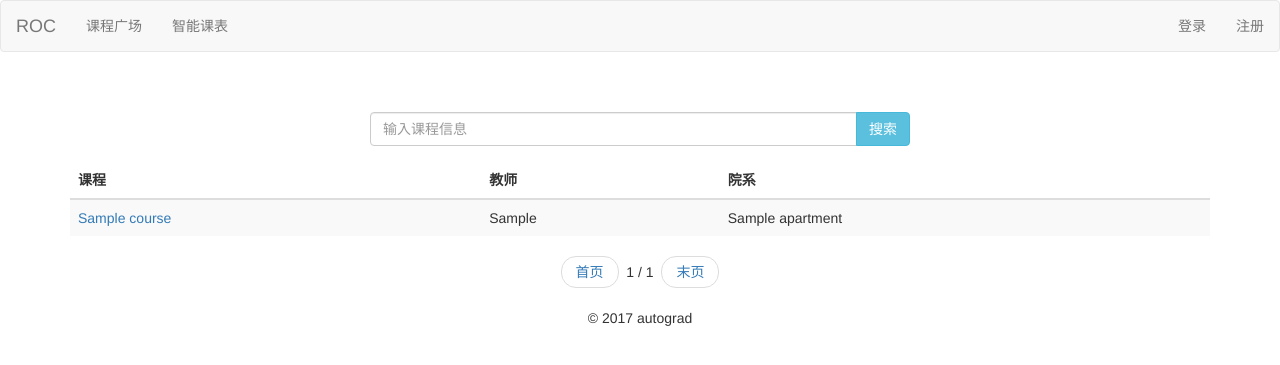
After one commit to thss15fyt/ROC, a Django app: page /course_all in a window 1280 px wide. The commit adds this page. Shown: the top 365 px of the page. Run offline with Django 3.2, Linux system fonts and the light colour scheme; tables that the repository leaves empty hold one stand-in row (values such as "Sample post"); some libraries are stand-ins or nearby versions.

Commit message:
Implement course_comment for demo. Ref #4 #5

```diff
--- a/ROC/models.py
+++ b/ROC/models.py
@@ -1,5 +1,6 @@
 from django.db import models
 from django.contrib.auth.models import User
+from django.utils import timezone
 
 # Create your models here.
 
@@ -39,7 +40,7 @@ class CourseComment(models.Model):
     course = models.ForeignKey(Course)
     content = models.TextField()
     author = models.ForeignKey(User)
-    create_at = models.DateTimeField(auto_now_add=True)
+    created_at = models.DateTimeField(default=timezone.now)
     status = models.IntegerField(default=1)
     PUBLISHED = 1
     DELETED = -1
--- a/ROC/templates/base/base.html
+++ b/ROC/templates/base/base.html
@@ -15,7 +15,7 @@
 	        </div>
 	        <div>
 				<ul class="nav navbar-nav navbar-left">
-    				<li><a href="{% url 'index' %}">课程广场</a></li>
+    				<li><a href="{% url 'course_all' %}">课程广场</a></li>
 	    			<li><a href="#">智能课表</a></li>
 	    	    </ul>
 		        <ul class="nav navbar-nav navbar-right">
--- a/ROC/templates/base/message.html
+++ b/ROC/templates/base/message.html
@@ -2,7 +2,7 @@
 <div class="alert alert-info messages" role="alert">
     <ul class="messages list-unstyled">
         {% for message in messages %}
-        <li{% if message.tags %} class="{{ message.tags }}" {% endif %}>
+        <li>{% if message.tags %} class="{{ message.tags }}" {% endif %}>
             {{ message }}
         </li>
         {% endfor %}
--- /dev/null
+++ b/ROC/templates/course_comment/course_all.html
@@ -0,0 +1,14 @@
+{% extends 'course_comment/course_list.html' %}
+{% block pager %}
+<ul class="pager">
+    <li><a href="?page=1">首页</a></li>
+    {% if courses.has_previous %}
+	    <li><a href="?page={{ courses.previous_page_number }}">上一页</a></li>
+	{% endif %}
+	<li> &nbsp{{ courses.number }} / {{ courses.paginator.num_pages }}&nbsp </li>
+	{% if courses.has_next %}
+	    <li><a href="?page={{ courses.next_page_number }}">下一页</a></li>
+	{% endif %}
+	<li><a href="?page={{courses.paginator.num_pages}}">末页</a></li>
+</ul>
+{% endblock %}
--- a/ROC/templates/course_comment/course_list.html
+++ b/ROC/templates/course_comment/course_list.html
@@ -1,27 +1,36 @@
 {% extends 'base/base.html' %}
 {% block content %}
 <div class="col-lg-6 col-lg-offset-3">
+    <form method="get" action="/course_search">
+        {% csrf_token %}
         <div class="input-group">
-            <input type="text" class="form-control" placeholder="输入课程信息">
+            <input type="text" id="keyword" name="keyword" class="form-control"
+            placeholder="输入课程信息" value="{{keyword}}">
             <span class="input-group-btn">
-                <button class="btn btn-info" type="submit">搜索</button>
+                <button class="btn btn-info">搜索</button>
             </span>
         </div>
+    </form>
 </div>
 <table class="table table-striped">
   <caption></caption>
   <thead>
     <tr>
       <th>课程</th>
+      <th>教师</th>
       <th>院系</th>
-      <th>教师</th>
     </tr>
   </thead>
   <tbody>
+    {% for course in courses %}
     <tr>
-      <td>Tanmay</td>
-      <td>Bangalore</td>
-      <td>560001</td>
+      <td><a href="/course_detail?id={{course.id}}">{{course.name}}</a></td>
+      <td>{{course.teacher}}</td>
+      <td>{{course.apartment.name}}</td>
     </tr>
+    {% endfor %}
 </table>
+
+{% block pager %}{% endblock %}
+
 {% endblock %}
--- a/ROC/urls.py
+++ b/ROC/urls.py
@@ -1,11 +1,11 @@
 from django.conf.urls import url
-from ROC.views import base_views, admin_views
+from ROC.views import base_views, admin_views, course_comment_views
 
 urlpatterns = [
     # base
     url(r'^$', base_views.index, name='index'),
     url(r'^login$', base_views.login, name='login'),
-    url(r'^authenticate', base_views.authenticate, name='authenticate'),
+    url(r'^authenticate$', base_views.authenticate, name='authenticate'),
     url(r'^signup$', base_views.signup, name='signup'),
     url(r'^signup_submit$', base_views.signup_submit, name='signup_submit'),
     url(r'^logout$', base_views.logout, name='logout'),
@@ -13,6 +13,10 @@ urlpatterns = [
     # user center
 
     # course comment
+    url(r'^course_all', course_comment_views.course_all, name='course_all'),
+    url(r'^course_search', course_comment_views.course_search, name='course_search'),
+    url(r'^course_detail', course_comment_views.course_detail, name='course_detail'),
+    url(r'^create_comment', course_comment_views.create_comment, name='create_comment'),
 
     # timetable
 
--- a/ROC/views/base_views.py
+++ b/ROC/views/base_views.py
@@ -1,5 +1,6 @@
 from django.shortcuts import render, redirect
 from django.contrib.auth.decorators import login_required
+from django.views.decorators.http import require_POST
 from django.contrib import auth
 from ROC.models import User
 # Create your views here.
@@ -13,6 +14,7 @@ def login(request):
     return render(request, 'base/login.html')
 
 
+@require_POST
 def authenticate(request):
     username = request.POST.get('username')
     password = request.POST.get('password')
@@ -20,13 +22,14 @@ def authenticate(request):
     if not user:
         return redirect('login')
     auth.login(request, user)
-    return redirect('index')
+    return redirect('course_list')
 
 
 def signup(request):
     return render(request, 'base/signup.html')
 
 
+@require_POST
 def signup_submit(request):
     username = request.POST.get('username')
     password = request.POST.get('password')
--- a/ROC/views/course_comment_views.py
+++ b/ROC/views/course_comment_views.py
@@ -0,0 +1,55 @@
+from django.shortcuts import render, redirect
+from django.shortcuts import get_object_or_404
+from django.core.paginator import Paginator, EmptyPage, PageNotAnInteger
+from ROC.models import *
+from django.contrib.auth.decorators import login_required
+from django.views.decorators.http import require_POST
+from django.core.urlresolvers import reverse
+
+
+def item_paginator(request, item_all):
+    paginator = Paginator(item_all, 20)
+    page = request.GET.get('page')
+    try:
+        items = paginator.page(page)
+    except PageNotAnInteger:
+        items = paginator.page(1)
+    except EmptyPage:
+        items = paginator.page(paginator.num_pages)
+    return items
+
+
+def course_all(request):
+    courses_all = Course.objects.all()
+    courses = item_paginator(request, courses_all)
+
+    return render(request, 'course_comment/course_all.html', {'courses': courses})
+
+
+def course_search(request):
+    keyword = request.GET.get('keyword')
+    courses_result = Course.objects.filter(name__contains=keyword)
+    courses = item_paginator(request, courses_result)
+
+    return render(request, 'course_comment/course_search.html',
+                  {'courses': courses, 'keyword': keyword})
+
+
+def course_detail(request):
+    course_id = request.GET.get('id')
+    course = get_object_or_404(Course, pk=course_id)
+    comments = course.coursecomment_set.all()
+    return render(request, 'course_comment/course_detail.html',
+                  {'course': course, 'comments': comments})
+
+
+@login_required
+@require_POST
+def create_comment(request):
+    course_id = request.GET.get('id')
+    course = get_object_or_404(Course, pk=course_id)
+    comment_content = request.POST.get('comment')
+    if len(comment_content) > 0:
+        CourseComment.objects.create(course=course, content=comment_content, author=request.user)
+
+    return redirect('%s?id=%s' % (reverse('course_detail'), course_id))
--- a/ROC_project/settings.py
+++ b/ROC_project/settings.py
@@ -40,7 +40,8 @@ INSTALLED_APPS = [
     'django.contrib.sessions',
     'django.contrib.messages',
     'django.contrib.staticfiles',
-    'ROC'
+    'ROC',
+    'bootstrap3'
 ]
 
 MIDDLEWARE = [
```
Also changed, not shown: ROC/templates/course_comment/course_detail.html (+53 -29 lines), ROC/templates/course_comment/course_search.html (added, +14 -0 lines), ROC/templates/user_center/user_center.html (added).
